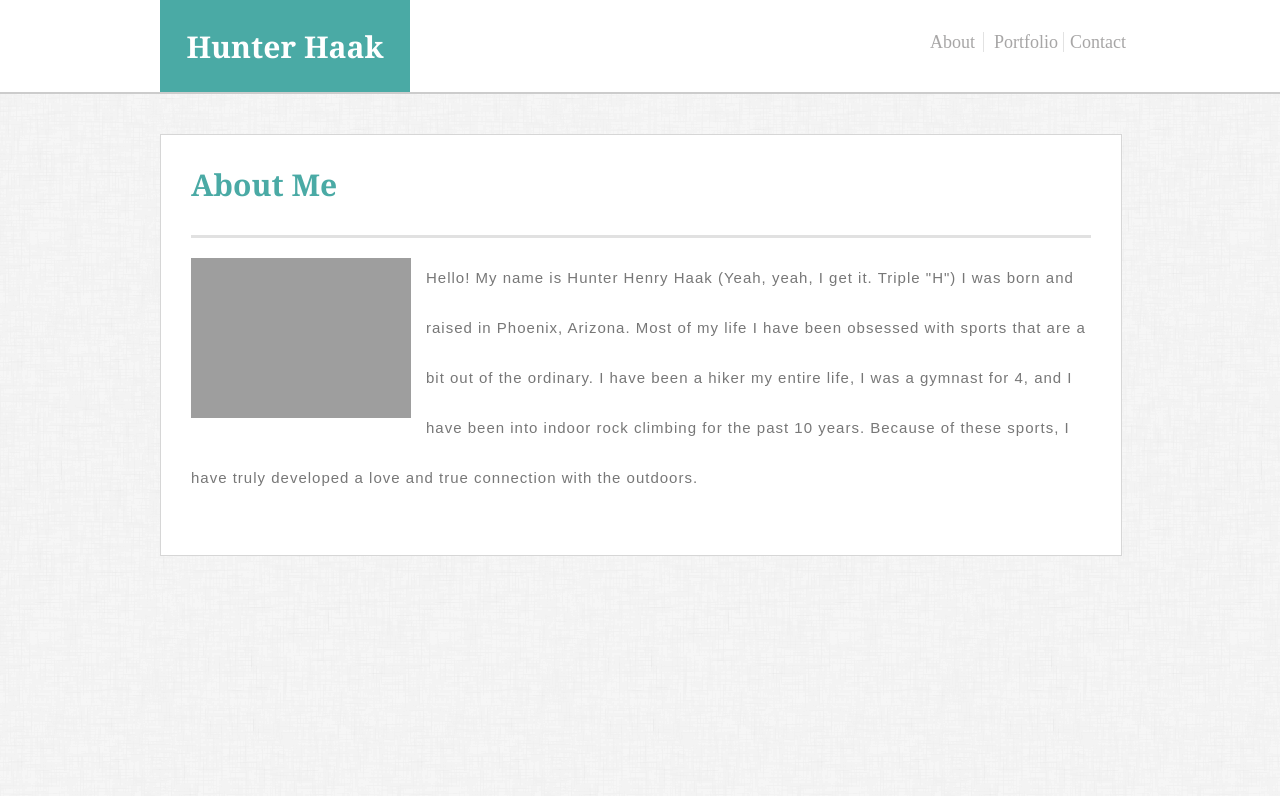
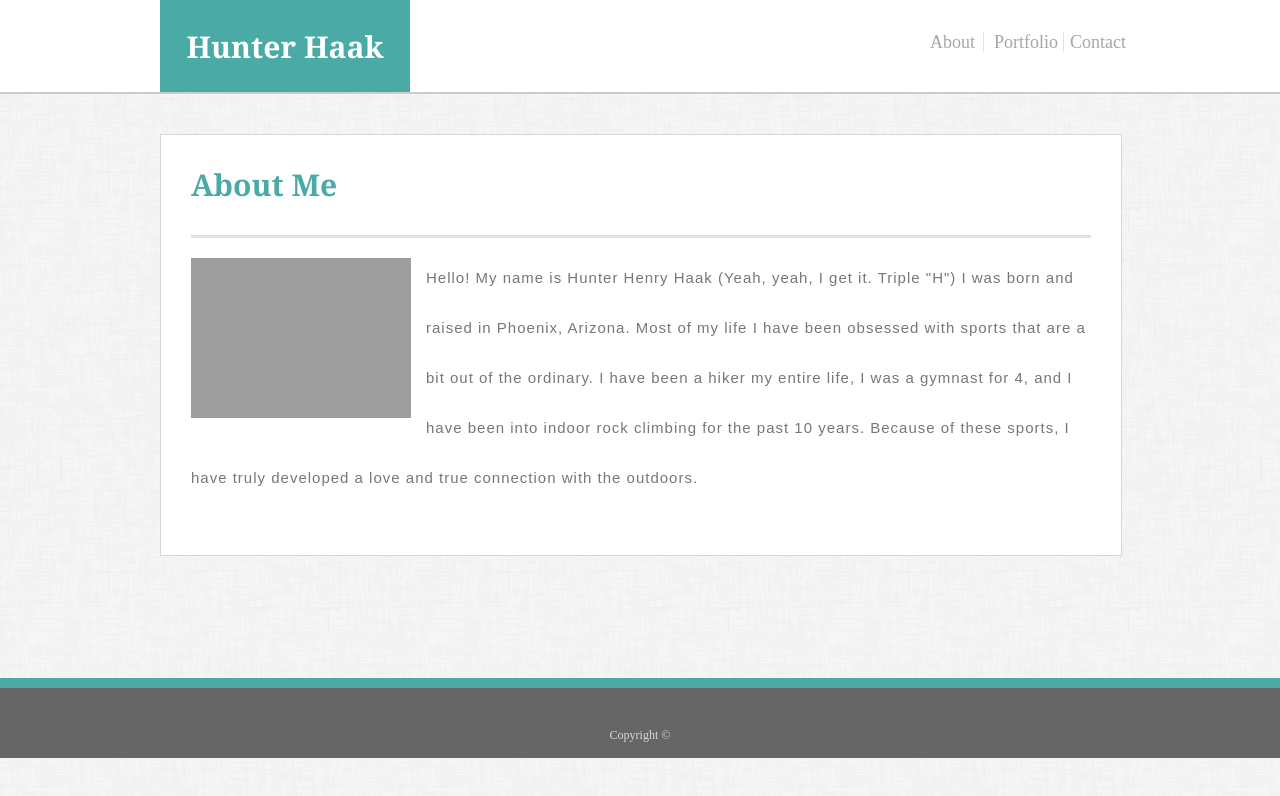
Before and after one commit to Ministash/Basic-Portfolio, a plain HTML site: page index.html in a window 1280 px wide. Drawn offline with Linux system fonts and the light colour scheme; grey boxes are pictures that could not be loaded.

Commit message:
finished first page. Just need to add links

```diff
--- a/assets/css/style.css
+++ b/assets/css/style.css
@@ -27,7 +27,6 @@ body, html {
     background: #ffff;
     margin-top: -8px;
     border-bottom: 2px solid #cccccc;
-
 }
 
 .mainwrapper{
@@ -117,3 +116,15 @@ body, html {
     width: 30%;
     margin-right: 6px
 }
+
+#bottomheader{
+    width: 100%;
+    height: 70px;
+    background: #666666;
+    margin-top: 122px;
+    border-top: 10px solid #4aaaa5;
+    text-align: center;
+    line-height: 95px;
+    color: rgb(216, 216, 216);
+    font-size: 12px;
+}
--- a/index.html
+++ b/index.html
@@ -13,9 +13,7 @@
               <div id= "header" ></div>
 
      <div class= "mainwrapper">
-
         <h1 id= "myname" class="font2">Hunter Haak</h1>
-
               <div id="navwrap">
                 <p id= "about" class="navtext">About</p>
                 <p id= "portfolio" class="navtext">Portfolio</p>
@@ -35,11 +33,9 @@
                                        </p>
                                 </div>
                         </div>
-
-</div>
-
                 </div>
 
 
+                <div id= "bottomheader">Copyright &copy</div>
 
 </div>
```
Lines whose indentation alone changed are shown as unchanged.
